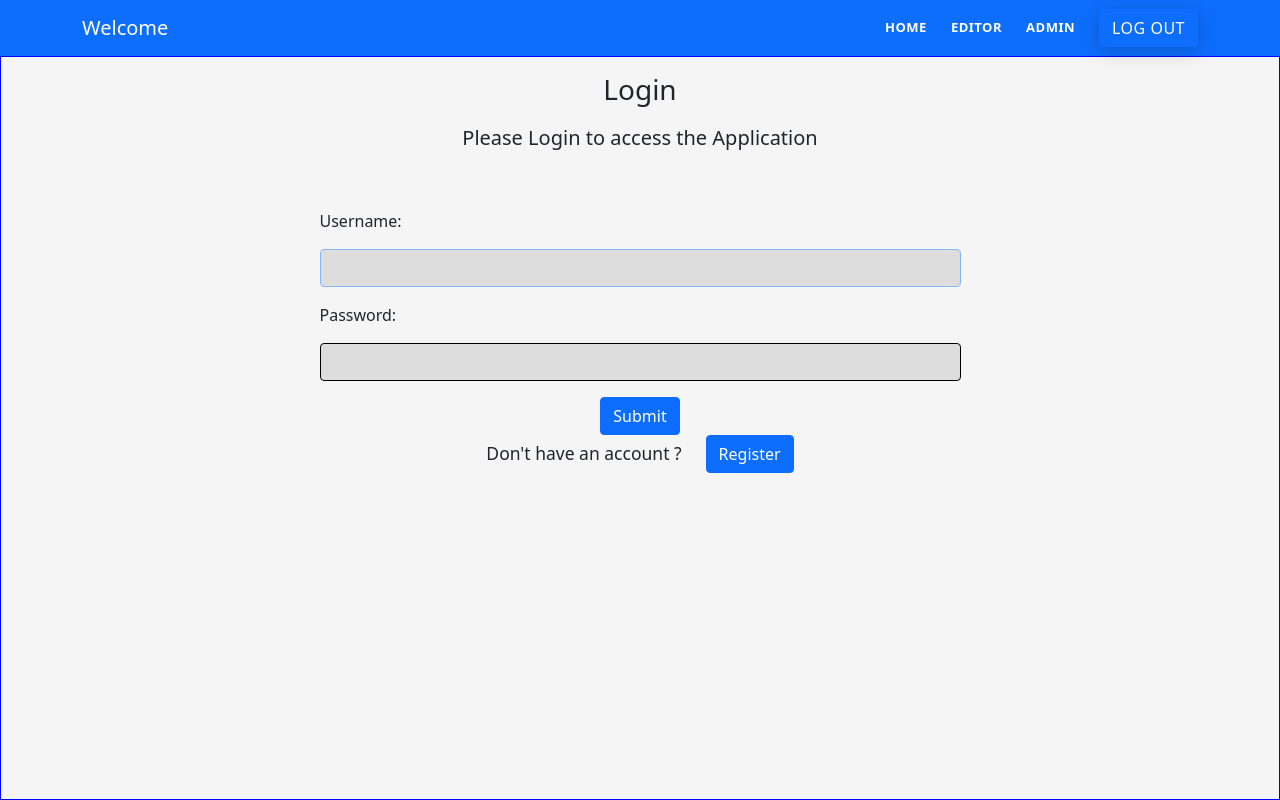
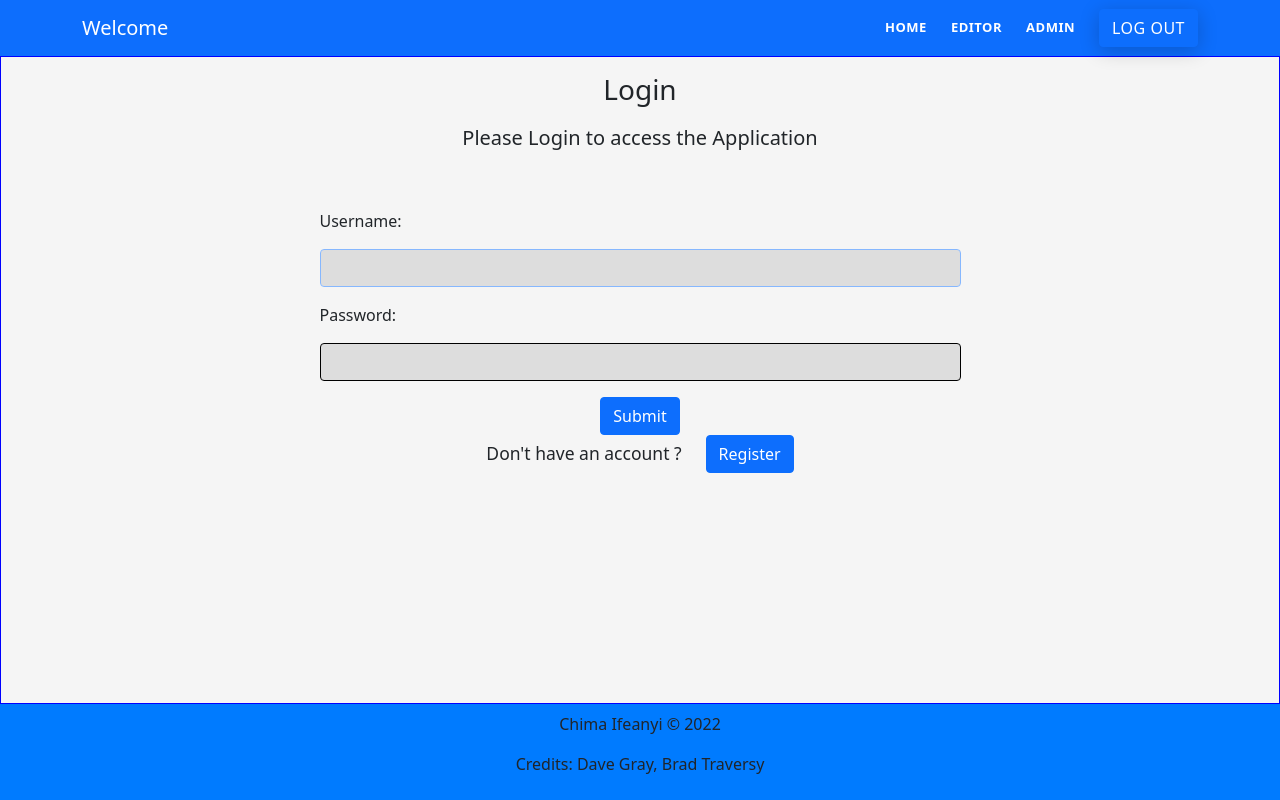
Before and after one commit to MasterIfeanyi/ifeanyi-mernapp-goals-users, a React (Create React App) app: page /login in a window 1280 px wide. Built offline with nearby package versions, Linux system fonts and the light colour scheme.

Commit message:
add credit to dave

```diff
--- /dev/null
+++ b/src/components/Footer.jsx
@@ -0,0 +1,22 @@
+import React from 'react'
+
+const Footer = () => {
+
+    const today = new Date()
+
+
+    return (
+        <footer className='py-2'>
+            <div className="container">
+                <div className="row">
+                    <div className="col-12">
+                        <p>Chima Ifeanyi &copy; {today.getFullYear()}</p>
+                        <p>Credits: Dave Gray, Brad Traversy</p>
+                    </div>
+                </div>
+            </div>
+        </footer>
+    )
+}
+
+export default Footer
--- a/src/components/Layout.jsx
+++ b/src/components/Layout.jsx
@@ -1,11 +1,13 @@
 import { Outlet } from "react-router-dom"
 import Navigation from "../navigation/Navigation"
+import Footer from "./Footer"
 
 const Layout = () => {
     return (
         <>
             <Navigation/>
             <Outlet />
+            <Footer/>
         </>
     )
 }
--- a/src/index.css
+++ b/src/index.css
@@ -232,3 +232,8 @@ a, a:visited {
   justify-content: flex-start;
   align-items: flex-end;
 }
+
+footer{
+  background-color: #007bff;
+  text-align: center;
+}
```
